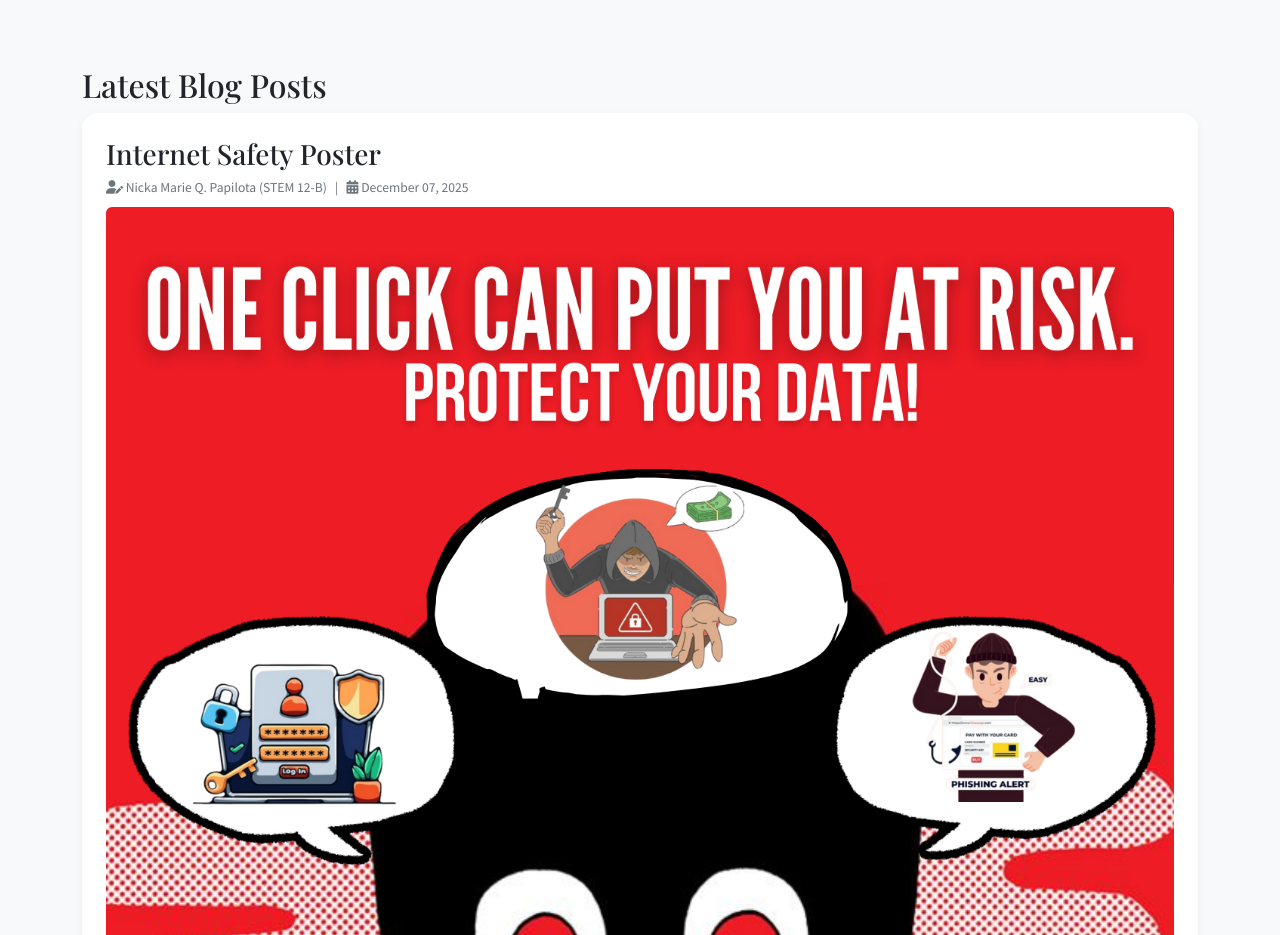
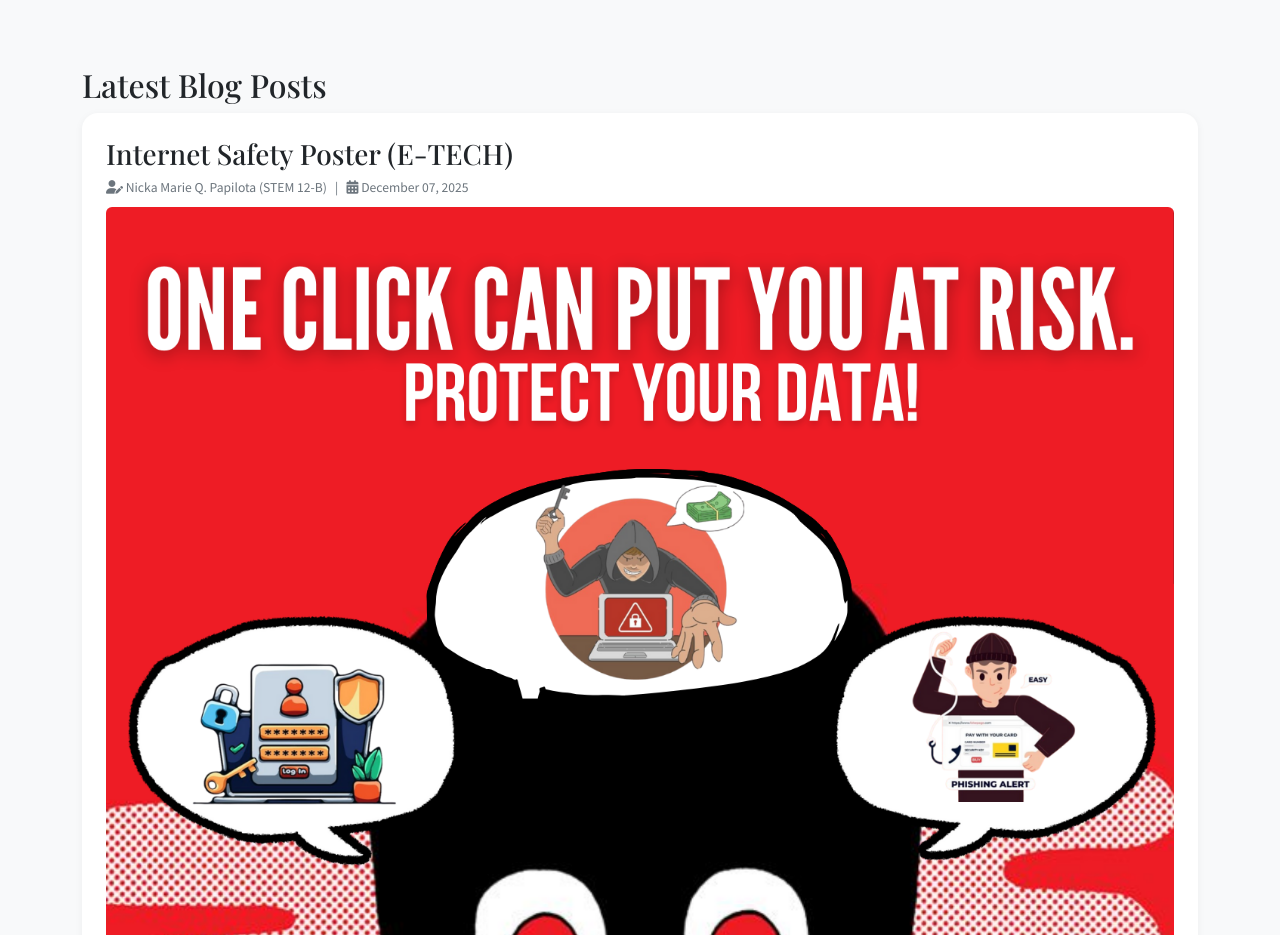
Before and after one commit to NickaPapilota/nickapapilota.github.io, a plain HTML site: page index.html in a window 1280 px wide. Shown: the part 1080-2015 px from the top of the page. Drawn offline with nearby package versions, Linux system fonts and the light colour scheme.

Commit message:
Update index.html

```diff
--- a/index.html
+++ b/index.html
@@ -159,7 +159,7 @@
   <h2>Latest Blog Posts</h2>
   <div class="blog-post">
     <h3><a href="e1.html" style="text-decoration:none; color:inherit;">
-      Internet Safety Poster
+      Internet Safety Poster (E-TECH)
     </a></h3>
     <div style="font-size: 0.85rem; color: #6c757d; margin-bottom: 8px;">
       <i class="fas fa-user-edit"></i> Nicka Marie Q. Papilota (STEM 12-B) &nbsp; | &nbsp;
```
